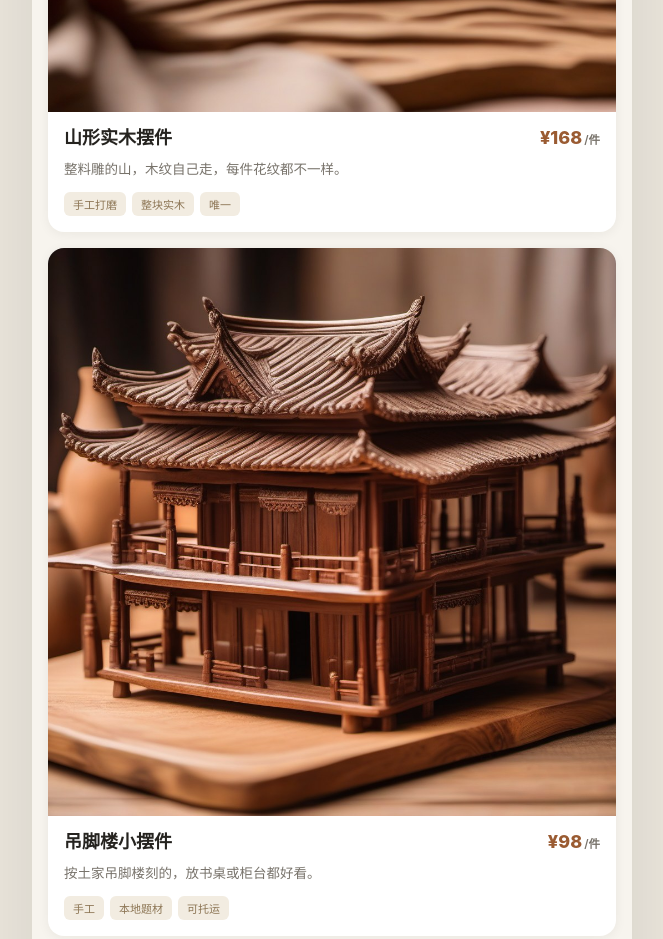
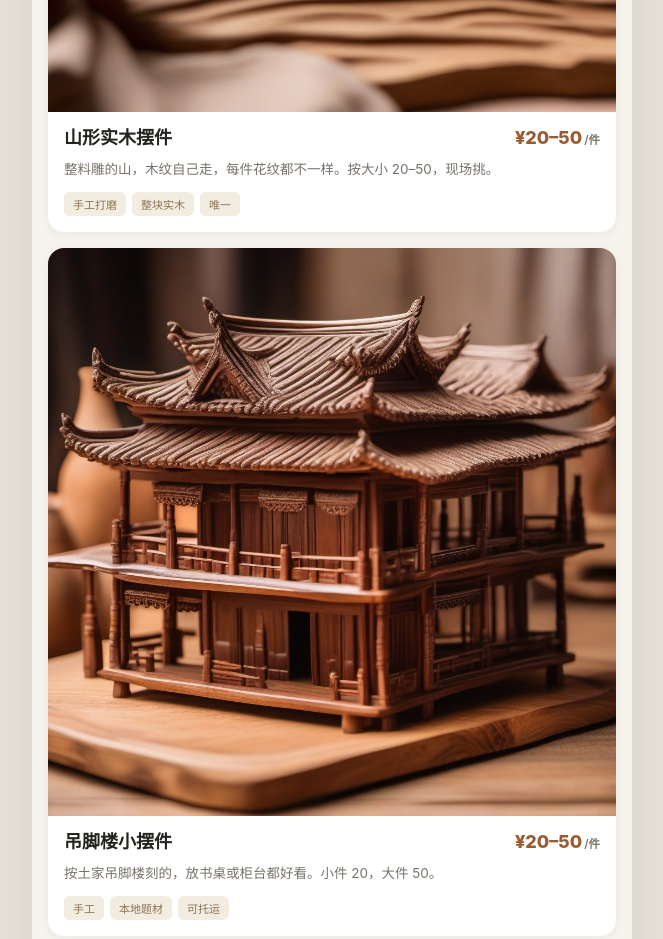
Before and after one commit to Dghead416/zjj-techan, a plain HTML site: page index.html in a window 1280 px wide. Shown: the part 2480-3419 px from the top of the page, without its empty margins (308-971 px from the left). Drawn offline with Linux system fonts and the light colour scheme.

Commit message:
update index.html

```diff
--- a/index.html
+++ b/index.html
@@ -92,7 +92,7 @@ zh:{
     {title:"茶具 · 青花的路子",
      story:"青花的路子是从景德镇来的。高岭土做胎，一笔一笔描在釉下，烧到一千三百度，蓝色才真正沉进瓷里。我们摊上这些都是小件——不大，够两个人喝一壶。山里人喝茶不讲究，抓一把茶叶丢进壶，坐在门口就是一个下午。",
      items:[
-       {img:"img/tea1.jpg", nm:"青花一壶四杯", pr:128, unit:"/套",
+       {img:"img/tea1.jpg", nm:"青花一壶四杯", pr:160, unit:"/套",
         ds:"小壶配四只杯，釉下青花，手感轻，适合自己喝也适合送人。",
         tags:["可托运","送礼","手绘"]},
        {img:"img/tea2.jpg", nm:"手绘小茶杯", pr:25, unit:"/只",
@@ -102,11 +102,11 @@ zh:{
     {title:"木雕 · 一刀一刀修出来的",
      story:"一整块木头，先看纹路，再决定凿子往哪走。土家人刻房子、刻山、刻背篓，刻的都是天天见的东西。木头会随天气涨缩，打磨时要留三分，用久了才不裂。边角都修过，摸着不扎手。",
      items:[
-       {img:"img/wood1.jpg", nm:"山形实木摆件", pr:168, unit:"/件",
-        ds:"整料雕的山，木纹自己走，每件花纹都不一样。",
+       {img:"img/wood1.jpg", nm:"山形实木摆件", pr:"20–50", unit:"/件",
+        ds:"整料雕的山，木纹自己走，每件花纹都不一样。按大小 20–50，现场挑。",
         tags:["手工打磨","整块实木","唯一"]},
-       {img:"img/wood2.jpg", nm:"吊脚楼小摆件", pr:98, unit:"/件",
-        ds:"按土家吊脚楼刻的，放书桌或柜台都好看。",
+       {img:"img/wood2.jpg", nm:"吊脚楼小摆件", pr:"20–50", unit:"/件",
+        ds:"按土家吊脚楼刻的，放书桌或柜台都好看。小件 20，大件 50。",
         tags:["手工","本地题材","可托运"]}
      ]}
   ],
@@ -129,7 +129,7 @@ en:{
     {title:"Tea Sets · The Blue-and-White Way",
      story:"The blue-and-white way comes from Jingdezhen. Kaolin clay for the body, patterns painted brush by brush under the glaze, fired at 1,300°C — that is how the blue sinks into the porcelain. Ours are small pieces: not grand, just enough for two people and one pot. Mountain people keep tea simple — a handful of leaves, a stool by the door, and the afternoon is gone.",
      items:[
-       {img:"img/tea1.jpg", nm:"Blue-and-White Set (1 pot, 4 cups)", pr:128, unit:"/set",
+       {img:"img/tea1.jpg", nm:"Blue-and-White Set (1 pot, 4 cups)", pr:160, unit:"/set",
         ds:"Small pot with four cups. Underglaze blue, light in the hand. Good for daily use or as a gift.",
         tags:["Check-in OK","Gift","Hand-painted"]},
        {img:"img/tea2.jpg", nm:"Hand-painted Cup", pr:25, unit:"/piece",
@@ -139,10 +139,10 @@ en:{
     {title:"Wood Carving · Shaped Cut by Cut",
      story:"One piece of wood. First read the grain, then decide where the chisel goes. The Tujia carve houses, mountains, back-baskets — the things they see every day. Wood swells and shrinks with the weather, so we leave a little room when sanding; used long enough, it will not split. Every edge is worked, none of them bite.",
      items:[
-       {img:"img/wood1.jpg", nm:"Carved Mountain, Solid Wood", pr:168, unit:"/piece",
-        ds:"Carved from one block. The grain runs its own way — no two are alike.",
+       {img:"img/wood1.jpg", nm:"Carved Mountain, Solid Wood", pr:"20–50", unit:"/piece",
+        ds:"Carved from one block. The grain runs its own way — no two are alike. 20–50 by size.",
         tags:["Hand-sanded","Solid wood","One of a kind"]},
-       {img:"img/wood2.jpg", nm:"Tujia Stilt House Carving", pr:98, unit:"/piece",
+       {img:"img/wood2.jpg", nm:"Tujia Stilt House Carving", pr:"20–50", unit:"/piece",
         ds:"Modelled on a Tujia stilt house. Sits well on a desk or a counter.",
         tags:["Handmade","Local motif","Check-in OK"]}
      ]}
@@ -166,7 +166,7 @@ ko:{
     {title:"다기 · 청화의 길",
      story:"청화의 길은 징더전에서 왔습니다. 고령토로 형태를 만들고, 붓으로 하나하나 유약 아래에 그린 뒤 1,300도로 구우면 비로소 그 파란색이 자기 속으로 스며듭니다. 저희 것은 작은 편입니다. 크지 않고, 두 사람이 차 한 주전자 나누기 좋은 크기입니다. 산사람은 차를 간단히 마십니다. 찻잎 한 줌을 주전자에 넣고 문가에 앉으면 오후가 다 갑니다.",
      items:[
-       {img:"img/tea1.jpg", nm:"청화 다기 (주전자 1 + 잔 4)", pr:128, unit:"/세트",
+       {img:"img/tea1.jpg", nm:"청화 다기 (주전자 1 + 잔 4)", pr:160, unit:"/세트",
         ds:"작은 주전자와 잔 네 개. 유약 아래 청화, 가볍고 손에 잘 맞습니다.",
         tags:["위탁 가능","선물","수작업 그림"]},
        {img:"img/tea2.jpg", nm:"수작업 찻잔", pr:25, unit:"/개",
@@ -176,10 +176,10 @@ ko:{
     {title:"목조각 · 한 칼씩 다듬은 것",
      story:"나무 한 덩어리를 놓고 먼저 결을 봅니다. 그다음 끌이 어디로 갈지 정합니다. 투자족은 집과 산, 바구니를 새깁니다. 매일 보는 것들이니까요. 나무는 날씨에 따라 늘고 줄어서, 사포질할 때 여유를 조금 남겨야 오래 써도 갈라지지 않습니다. 모서리는 모두 다듬어 손에 걸리지 않습니다.",
      items:[
-       {img:"img/wood1.jpg", nm:"산 모양 원목 조각", pr:168, unit:"/점",
+       {img:"img/wood1.jpg", nm:"산 모양 원목 조각", pr:"20–50", unit:"/점",
         ds:"통나무 하나를 깎았습니다. 결이 제각각이라 같은 것이 없습니다.",
         tags:["수작업 연마","원목","유일"]},
-       {img:"img/wood2.jpg", nm:"투자족 고상가옥 조각", pr:98, unit:"/점",
+       {img:"img/wood2.jpg", nm:"투자족 고상가옥 조각", pr:"20–50", unit:"/점",
         ds:"투자족의 고상가옥을 본떠 새겼습니다. 책상이나 카운터에 잘 어울립니다.",
         tags:["수공예","현지 소재","위탁 가능"]}
      ]}
@@ -203,7 +203,7 @@ ru:{
     {title:"Чайные наборы · Путь сине-белого фарфора",
      story:"Путь сине-белого фарфора идёт из Цзиндэчжэня. Каолин для тела, узор кисть за кистью под глазурью, обжиг при 1300°C — только так синий уходит внутрь фарфора. У нас небольшие вещи: не grand, ровно на двоих и один чайник. В горах чай простой: горсть листьев в чайник, табурет у двери — и день прошёл.",
      items:[
-       {img:"img/tea1.jpg", nm:"Сине-белый набор (чайник + 4 чашки)", pr:128, unit:"/набор",
+       {img:"img/tea1.jpg", nm:"Сине-белый набор (чайник + 4 чашки)", pr:160, unit:"/набор",
         ds:"Маленький чайник и четыре чашки. Кобальт под глазурью, лёгкие в руке.",
         tags:["В багаж","Подарок","Роспись вручную"]},
        {img:"img/tea2.jpg", nm:"Чашка с ручной росписью", pr:25, unit:"/шт",
@@ -213,10 +213,10 @@ ru:{
     {title:"Резьба · Каждая грань вручную",
      story:"Один кусок дерева. Сначала смотрим на волокно, потом решаем, куда пойдёт стамеска. Туцзя режут дома, горы, корзины — то, что видят каждый день. Дерево дышит, поэтому при шлифовке оставляем запас: так оно не треснет со временем. Все кромки обработаны — руку не режут.",
      items:[
-       {img:"img/wood1.jpg", nm:"Горы, резьба по цельному дереву", pr:168, unit:"/шт",
+       {img:"img/wood1.jpg", nm:"Горы, резьба по цельному дереву", pr:"20–50", unit:"/шт",
         ds:"Вырезано из одного бруска. Волокно идёт само — двух одинаковых нет.",
         tags:["Ручная шлифовка","Цельное дерево","Уникально"]},
-       {img:"img/wood2.jpg", nm:"Дом на сваях (туцзя)", pr:98, unit:"/шт",
+       {img:"img/wood2.jpg", nm:"Дом на сваях (туцзя)", pr:"20–50", unit:"/шт",
         ds:"По мотивам дома туцзя на сваях. Хорошо смотрится на столе.",
         tags:["Ручная работа","Местный мотив","В багаж"]}
      ]}
```
